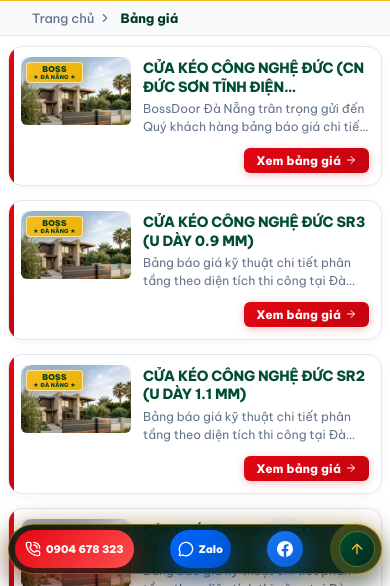
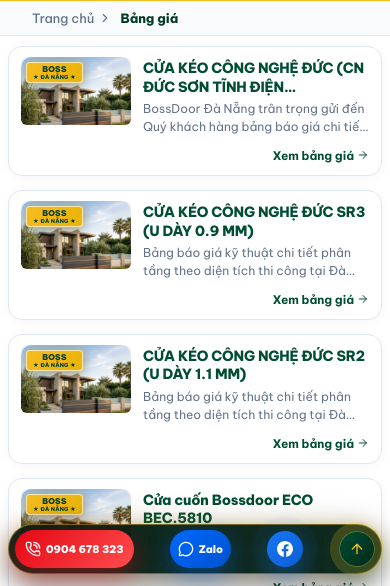
Before and after one commit to nalatio109-rgb/cuatudongbossfrontend, a React (Vite) app: page /bang-gia in a window 390 px wide. Shown: the part 258-844 px from the top of the page. Built offline with nearby package versions, Linux system fonts and the light colour scheme; no server answers; a web font is replaced by a local one.

Commit message:
revert: khoi phuc lai giao dien the bang gia sach dep nhu truoc

```diff
--- a/src/pages/Pricing.css
+++ b/src/pages/Pricing.css
@@ -1667,22 +1667,22 @@
   top: 0;
   left: 0;
   bottom: 0;
-  width: 5px;
-  background: linear-gradient(180deg, #e30613 0%, #c4040f 100%);
-  opacity: 1;
-  transition: width 0.3s ease;
+  width: 4px;
+  background: linear-gradient(180deg, #07522f 0%, #10b981 100%);
+  opacity: 0;
+  transition: opacity 0.3s ease;
   border-top-left-radius: 16px;
   border-bottom-left-radius: 16px;
 }
 
 .pricing-article-list-card:hover {
-  border-color: rgba(227, 6, 19, 0.4);
-  box-shadow: 0 16px 36px -4px rgba(227, 6, 19, 0.12), 0 6px 12px -2px rgba(0, 0, 0, 0.04);
+  border-color: rgba(7, 82, 47, 0.35);
+  box-shadow: 0 16px 36px -4px rgba(7, 82, 47, 0.12), 0 6px 12px -2px rgba(0, 0, 0, 0.04);
   transform: translateY(-4px);
 }
 
 .pricing-article-list-card:hover::before {
-  width: 7px;
+  opacity: 1;
 }
 
 .card-thumb-column {
@@ -1749,24 +1749,6 @@
   margin-top: 1px;
 }
 
-/* Dải tag màu đỏ nổi bật dưới chân ảnh đại diện */
-.thumb-price-tag-red {
-  position: absolute;
-  bottom: 0;
-  left: 0;
-  right: 0;
-  background: linear-gradient(90deg, #e30613 0%, #c4040f 100%);
-  color: #ffffff;
-  font-size: 11px;
-  font-weight: 800;
-  text-align: center;
-  padding: 4px 8px;
-  letter-spacing: 0.6px;
-  text-transform: uppercase;
-  z-index: 2;
-  box-shadow: 0 -2px 8px rgba(0, 0, 0, 0.2);
-}
-
 .card-content-column {
   display: flex;
   flex-direction: column;
@@ -1791,7 +1773,7 @@
 
 .pricing-article-list-card:hover .article-title-link,
 .article-title-link:hover {
-  color: #e30613;
+  color: #059669;
 }
 
 .card-article-excerpt {
@@ -1818,30 +1800,20 @@
 .card-article-read-more {
   display: inline-flex;
   align-items: center;
-  gap: 7px;
-  background: linear-gradient(135deg, #e30613 0%, #c4040f 100%);
-  color: #ffffff !important;
+  gap: 6px;
+  color: #07522f;
   font-size: 13.5px;
   font-weight: 700;
-  padding: 8px 18px;
-  border-radius: 8px;
   margin-left: auto;
-  box-shadow: 0 4px 12px rgba(227, 6, 19, 0.28);
-  transition: all 0.3s cubic-bezier(0.16, 1, 0.3, 1);
-  letter-spacing: 0.2px;
+  transition: all 0.25s ease;
 }
 
 .card-article-read-more .arrow-icon {
-  color: #ffffff;
   transition: transform 0.25s ease;
 }
 
-.pricing-article-list-card:hover .card-article-read-more,
-.card-article-read-more:hover {
-  background: linear-gradient(135deg, #b91c1c 0%, #991b1b 100%);
-  box-shadow: 0 6px 20px rgba(227, 6, 19, 0.4);
-  transform: translateY(-2px);
-  color: #ffffff !important;
+.pricing-article-list-card:hover .card-article-read-more {
+  color: #059669;
 }
 
 .pricing-article-list-card:hover .card-article-read-more .arrow-icon {
@@ -2087,21 +2059,11 @@
     border-top: none !important;
   }
 
-  .thumb-price-tag-red {
-    font-size: 8px !important;
-    padding: 2.5px 4px !important;
-    letter-spacing: 0.3px !important;
-  }
-
   .card-article-read-more {
     font-size: 0.74rem !important;
-    font-weight: 750 !important;
-    background: linear-gradient(135deg, #e30613 0%, #c4040f 100%) !important;
-    color: #ffffff !important;
-    padding: 5px 12px !important;
-    border-radius: 6px !important;
-    box-shadow: 0 2px 8px rgba(227, 6, 19, 0.25) !important;
-    gap: 4px !important;
+    font-weight: 700 !important;
+    color: #004d32 !important;
+    gap: 3px !important;
     display: inline-flex !important;
     align-items: center !important;
     margin-left: auto !important;
@@ -2111,7 +2073,6 @@
   .card-article-read-more .arrow-icon {
     width: 12px !important;
     height: 12px !important;
-    color: #ffffff !important;
   }
 }
 
--- a/src/pages/Pricing.jsx
+++ b/src/pages/Pricing.jsx
@@ -209,9 +209,6 @@ export default function Pricing() {
                     <span className="wm-title">BOSS</span>
                     <span className="wm-sub">★ ĐÀ NẴNG ★</span>
                   </div>
-                  <div className="thumb-price-tag-red">
-                    BẢNG GIÁ 2026
-                  </div>
                 </div>
               </div>
 
```
